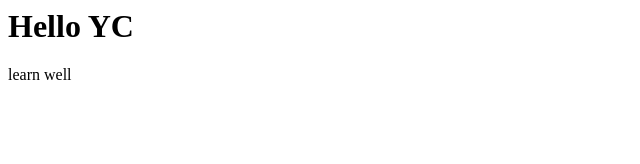
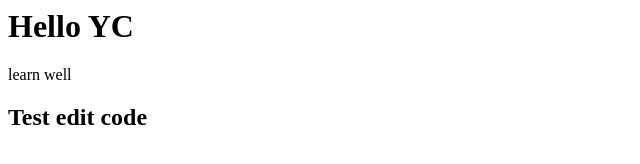
Before and after one commit to YCCNX/YCCNX.github.io, a plain HTML site: page index.html in a window 1280 px wide. Shown: the whole page, without its empty margins (0-640 px from the left). Drawn offline with Linux system fonts and the light colour scheme.

Commit message:
index.html

```diff
--- a/index.html
+++ b/index.html
@@ -1,2 +1,3 @@
-<h1> Hello YC </h1>
+<h1>Hello YC</h1>
 learn well
+<h2>Test edit code</h2>
```
